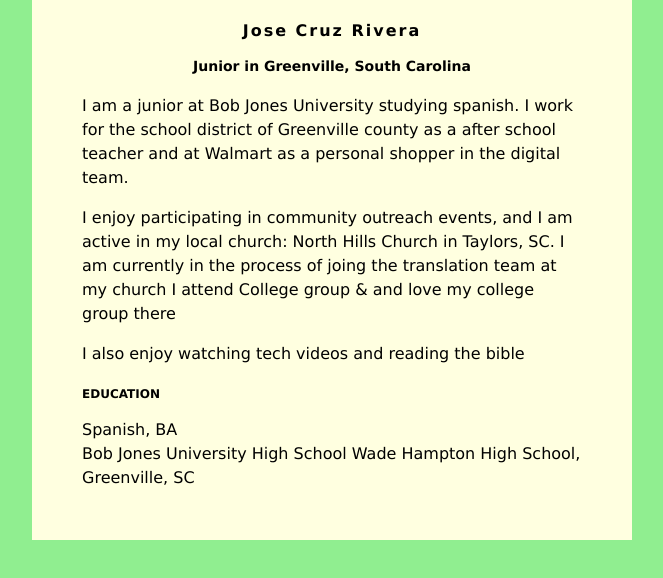
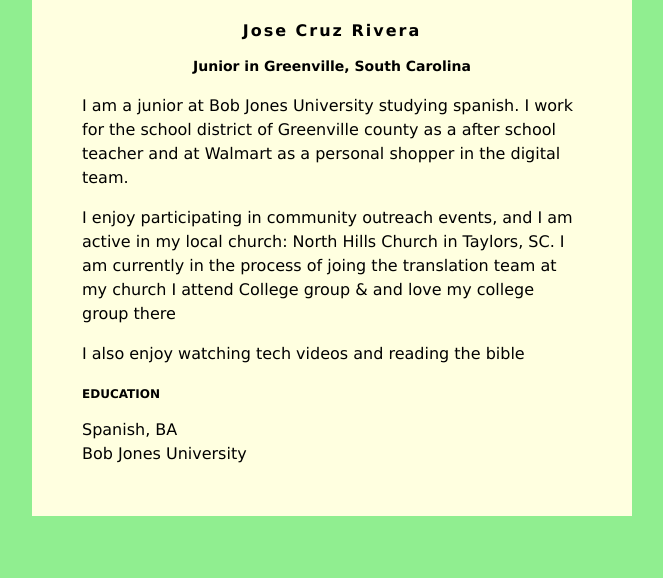
Before and after one commit to jcruz673/jcruz673.github.io, a plain HTML site: page index.html in a window 1280 px wide. Shown: the whole page, without its empty margins (308-971 px from the left). Drawn offline with Linux system fonts and the light colour scheme.

Commit message:
Update index.html

```diff
--- a/index.html
+++ b/index.html
@@ -47,8 +47,7 @@ I attend College group &amp; and love my college group there
  Spanish, BA<br />
  Bob Jones University
 
-  High School
-  Wade Hampton High School, Greenville, SC
+
  </div>
 
 </body>
```
